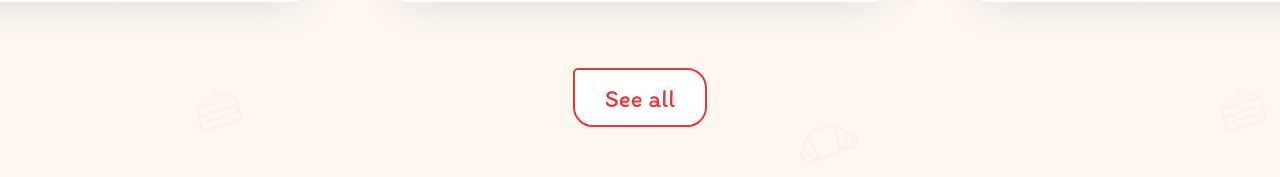
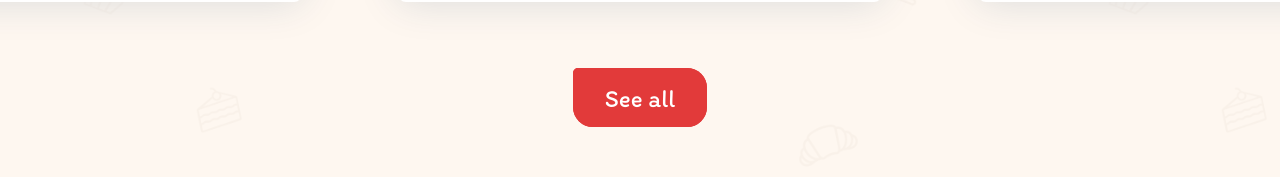
Before and after one commit to plam3nk/Angular-Project, an Angular app in the folder victorias-cakes/: page /home in a window 1280 px wide. Shown: the part 2484-2661 px from the top of the page. Built offline with nearby package versions, Linux system fonts and the light colour scheme.

Commit message:
edit button style

```diff
--- a/victorias-cakes/src/app/core/footer/footer.component.css
+++ b/victorias-cakes/src/app/core/footer/footer.component.css
@@ -5,7 +5,7 @@ footer {
   flex-direction: column;
   padding: 2em 8em;
   align-items: center;
-  background-color: #FEF4EC;
+  background-color: #FEF7F0;
   gap: 2em;
 }
 
--- a/victorias-cakes/src/app/home/home.component.css
+++ b/victorias-cakes/src/app/home/home.component.css
@@ -169,11 +169,11 @@ a {
   margin: 5em 0;
 }
 
-.bordered-btn {
+.colored-btn {
   font-size: 25px;
   border: 2px solid rgb(226, 58, 58);
-  background-color: #fff;
-  color: rgb(226, 58, 58);
+  background-color: rgb(226, 58, 58);
+  color: #fff;
   padding: 0.5em 1.2em;
   border-top-left-radius: 5px;
   border-top-right-radius: 20px;
@@ -182,7 +182,7 @@ a {
   transition: 0.3s ease-in-out;
 }
 
-.bordered-btn:hover {
+.colored-btn:hover {
   background-color: rgb(158, 39, 39);
   border: 2px solid rgb(158, 39, 39);
   color: white;
--- a/victorias-cakes/src/app/home/home.component.html
+++ b/victorias-cakes/src/app/home/home.component.html
@@ -59,6 +59,6 @@
             </div>
         </div>
 
-        <p><a class="bordered-btn" href="">See all</a></p>
+        <p><a class="colored-btn" href="">See all</a></p>
     </div>
 </div>
```
